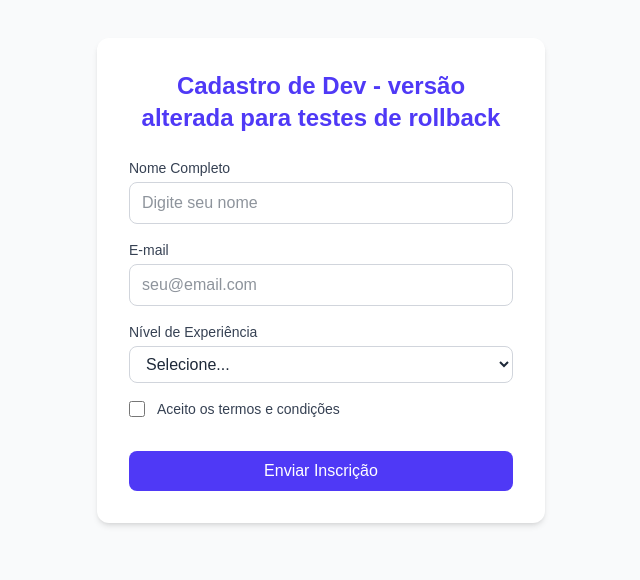
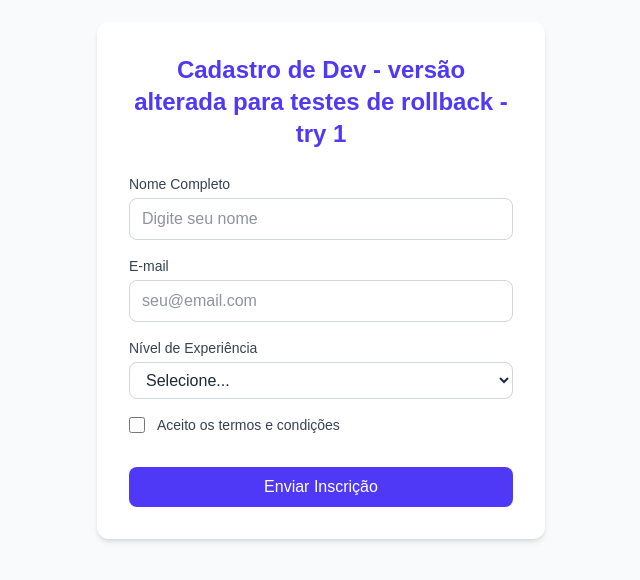
Before and after one commit to logicinfocursos/github-actions, a Next.js app: page / in a window 1280 px wide. Shown: the part 120-700 px from the top of the page, without its empty margins (319-959 px from the left). Built offline with nearby package versions, Linux system fonts and the light colour scheme.

Commit message:
atualização para testar rollback try 1

```diff
--- a/app/page.js
+++ b/app/page.js
@@ -44,7 +44,7 @@ export default function Home() {
     <main className="min-h-screen bg-gray-50 flex flex-col items-center justify-center p-4 text-gray-800">
       <div className="bg-white p-8 rounded-xl shadow-md w-full max-w-md">
         <h1 className="text-2xl font-bold mb-6 text-center text-indigo-600">
-          Cadastro de Dev - versão alterada para testes de rollback
+          Cadastro de Dev - versão alterada para testes de rollback - try 1
         </h1>
 
         {/* Mensagem de Erro */}
```
